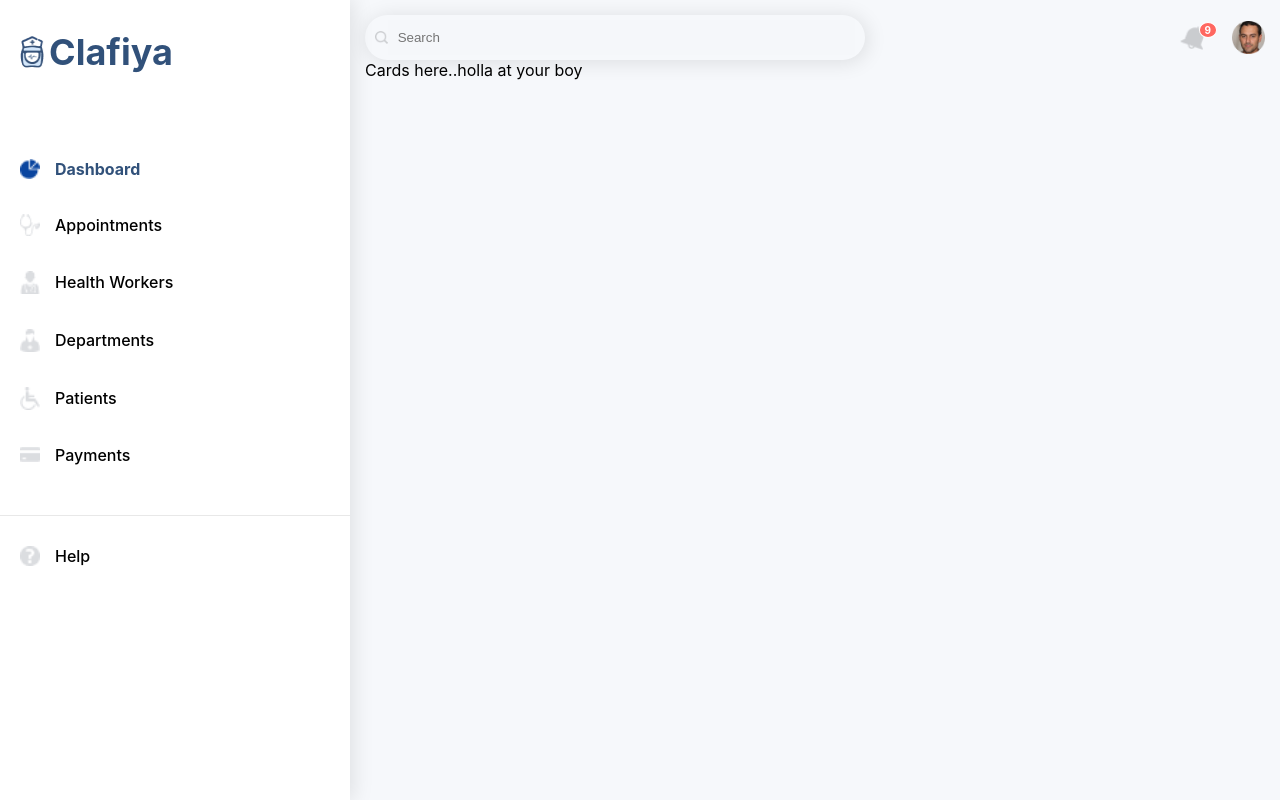
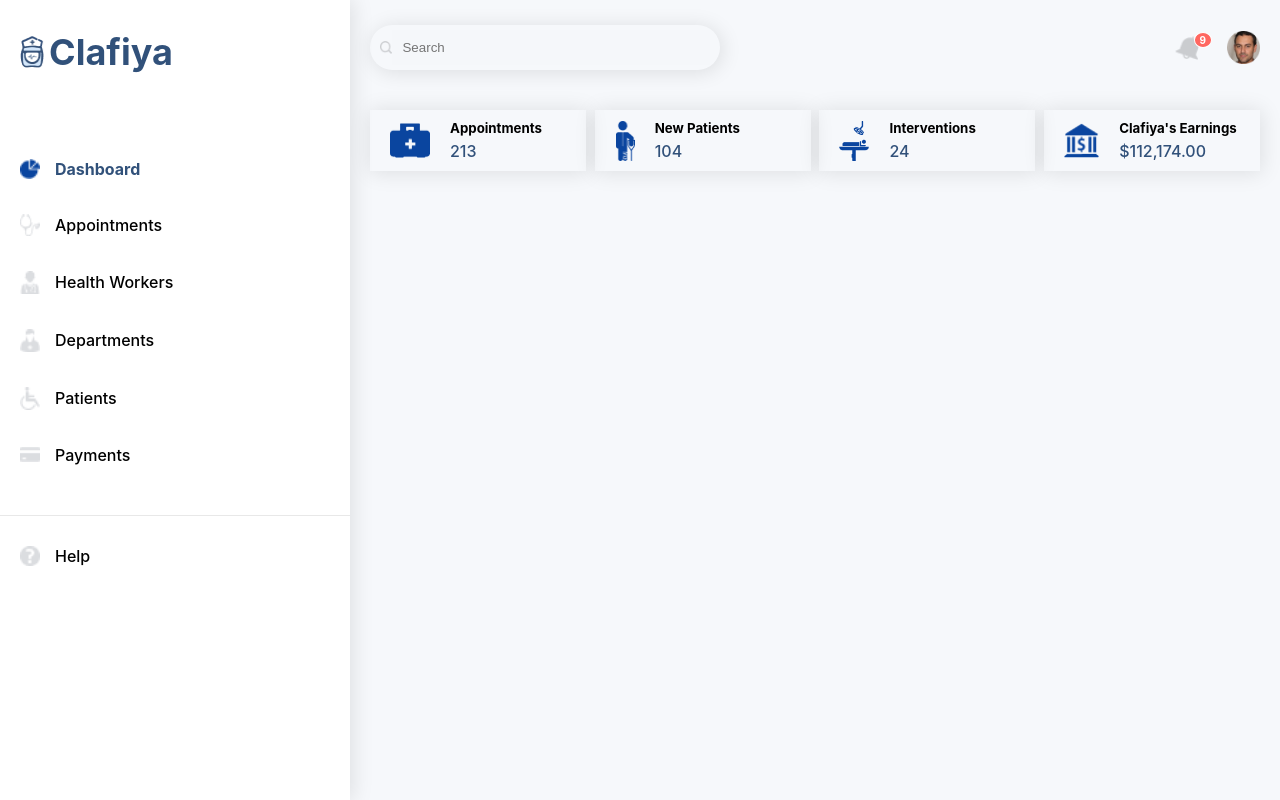
Before and after one commit to friilancer/clafiya, a Next.js app: page /dashboard in a window 1280 px wide. Built offline with nearby package versions, Linux system fonts and the light colour scheme.

Commit message:
Features: Cards, Card Container

```diff
--- a/components/cards/Cards.js
+++ b/components/cards/Cards.js
@@ -1,9 +1,79 @@
+import Image from "next/image"
 import styles from "../../styles/Cards.module.css"
 
 const Cards = () => {
     return (
-        <div>
-            Cards here..holla at your boy
+        <div className={`${styles.card_container}`}>
+            <div className={`${styles.card}`}>
+                <Image
+                    className={`${styles.card_image}`}
+                    alt="cross"
+                    width={40}
+                    height={35}
+                    src="/images/ico-cross.png"
+                />
+                <div>
+                    <h5 className={`${styles.card_header}`}>
+                        Appointments
+                    </h5>
+                    <p className={`${styles.card_text}`}>
+                        213
+                    </p>
+                </div>
+            </div>
+            <div className={`${styles.card}`}>
+                <Image
+                    className={`${styles.card_image}`}
+                    alt="patient"
+                    width={20}
+                    height={40}
+                    src="/images/ico-human.png"
+                />
+                <div>
+                    <h5 className={`${styles.card_header}`}>
+                        New Patients
+                    </h5>
+                    <p className={`${styles.card_text}`}>
+                        104
+                    </p>
+                </div>
+            </div>
+            <div className={`${styles.card}`}>
+                <Image
+                    className={`${styles.card_image}`}
+                    alt="alternate patient"
+                    width={30}
+                    height={40}
+                    src="/images/ico-human-alt.png"
+                />
+                <div>
+                    <h5 className={`${styles.card_header}`}>
+                        Interventions
+                    </h5>
+                    <p className={`${styles.card_text}`}>
+                        24
+                    </p>
+                </div>
+            </div>
+            <div className={`${styles.card}`}>
+                <Image
+                    className={`${styles.card_image}`}
+                    alt="earnings"
+                    width={35}
+                    height={35}
+                    src="/images/ico-bank-alt.png"
+                />
+                <div>
+                    <h5 className={`${styles.card_header}`}>
+                        Clafiya{"'"}s Earnings
+                    </h5>
+                    <p className={`${styles.card_text}`}>
+                        {Intl.NumberFormat('en-US', { style: 'currency', currency: 'USD' }).format(112174)}
+                    </p>
+                </div>
+            </div>
+
+
         </div>
     )
 }
--- a/styles/Cards.module.css
+++ b/styles/Cards.module.css
@@ -0,0 +1,53 @@
+.card_container{
+    display: flex;
+    align-items: center;
+    justify-content: space-between;
+    column-gap: 1%;
+    margin: 20px 0;
+    padding: 10px 5px;
+}
+
+.card{
+    display: flex;
+    align-items: center;
+    column-gap: 8%;
+    box-shadow: 1px 1px 20px 1px rgba(0, 0, 0, 0.1);
+    padding: 15px;
+    width: 100%;
+    max-width: 250px;
+    cursor: pointer;
+}
+
+
+.card_header{
+    margin: 0 0 5px 0;
+}
+
+.card_text{
+    margin: 0;
+    font-weight: 500;
+    color: #31517A;
+}
+
+@media screen and (min-width:1200px) {
+    .card{
+        column-gap: 20px;
+        padding: 10px 20px;
+    }
+}
+
+@media screen and (max-width:780px){
+    .card_container{
+        display: grid;
+        grid-template-columns: 1fr;
+        grid-template-rows: repeat(4, 1fr);
+        row-gap: 10px;
+    }
+
+    .card{
+        max-width: 100%;
+        margin: auto;
+        display: grid;
+        grid-template-columns: 5% 70%;
+    }
+}
--- a/styles/Dashboard.module.css
+++ b/styles/Dashboard.module.css
@@ -1,12 +1,13 @@
 .container{
-    padding: 10px;
+    width: 100vw;
+    margin: 0;
 }
 
 .nav__secondary{
     display: grid;
     grid-template-columns: 1fr auto auto;
     column-gap: 10px;
-    width: 100vw;
+    padding: 10px 5px;
     align-items: center;
 }
 
@@ -21,7 +22,7 @@
     padding: 5px 10px;
     align-items: center;
     width: 70%;
-    max-width: 500px;
+    max-width: 350px;
 }
 
 .inputGroup_input{
@@ -54,12 +55,11 @@
     border:1px solid #ffffff
 }
 
-@media screen and (min-width:1000px){
+@media screen and (min-width:1200px){
     .container{
         padding: 15px;
     }
-
-    .inputGroup{
+    .container{
         width: 100%;
     }
 
--- a/styles/Navbar.module.css
+++ b/styles/Navbar.module.css
@@ -45,7 +45,7 @@
 }
 
 
-@media screen and (min-width: 1000px){
+@media screen and (min-width: 1200px){
     .nav{
         display: flex;
     }
```
